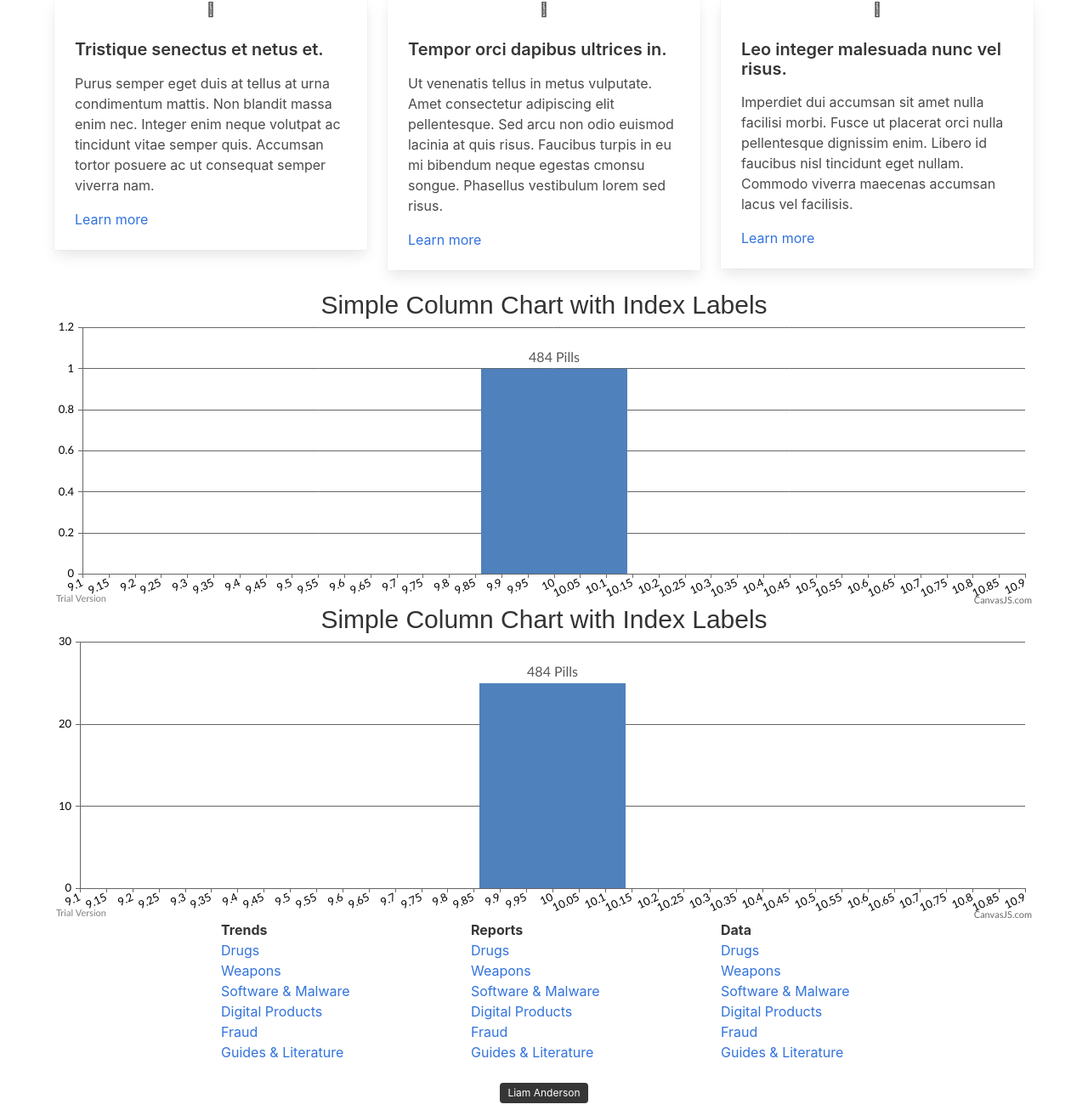
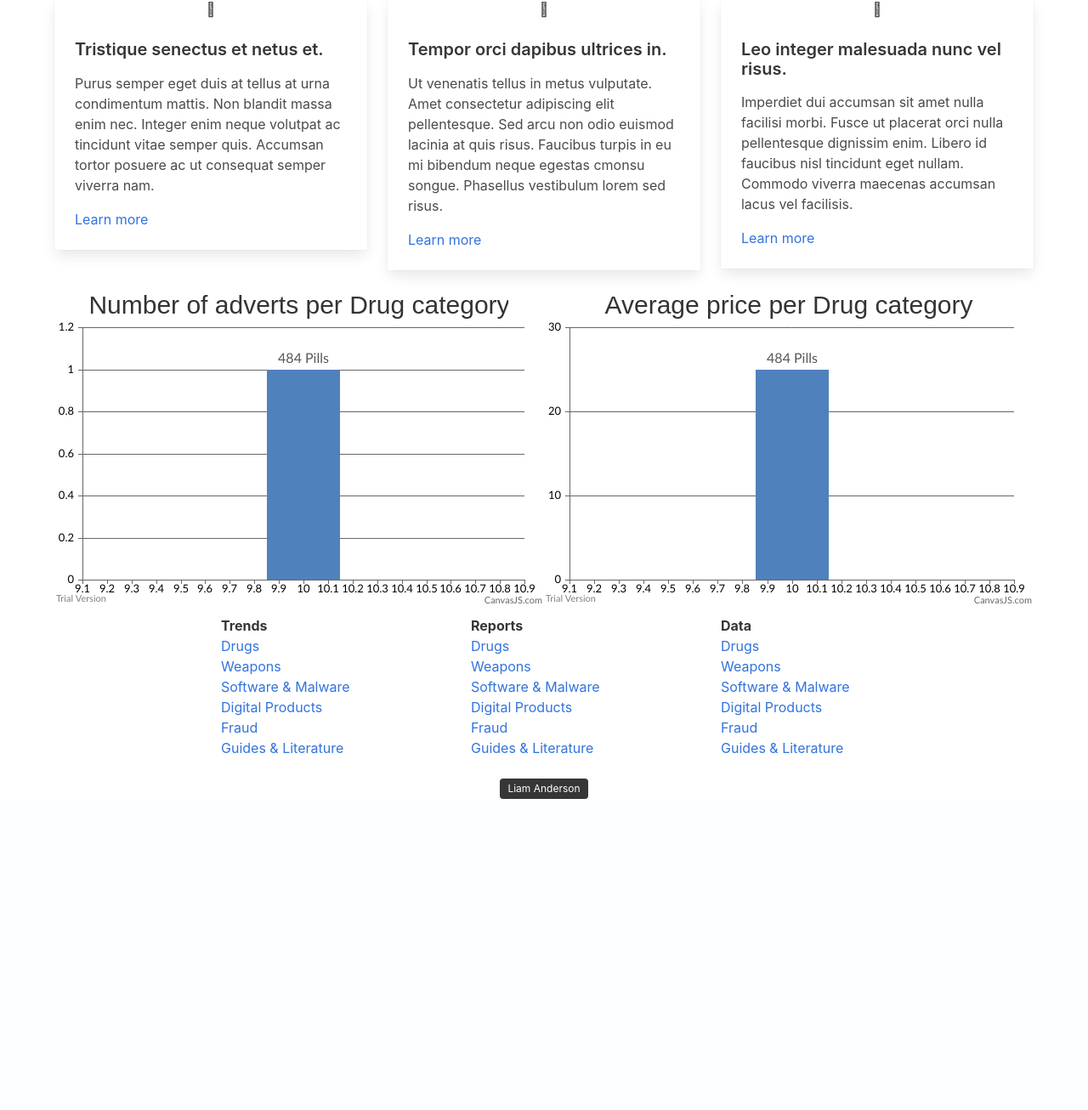
Before and after one commit to mranderson64/DataMule, a PHP site: page / in a window 1280 px wide. Shown: the part 524-1830 px from the top of the page at 85% size. After the commit the page ends 1464 px from the top, so only its background shows below. Run offline with PHP 8.4, Linux system fonts and the light colour scheme.

Commit message:
Styled charts

```diff
--- a/templates/homepage-chart.php
+++ b/templates/homepage-chart.php
@@ -8,11 +8,11 @@ var chart = new CanvasJS.Chart("chartContainer", {
 	exportEnabled: true,
 	theme: "light1", // "light1", "light2", "dark1", "dark2"
 	title:{
-		text: "Simple Column Chart with Index Labels"
+		text: "Number of adverts per Drug category"
 	},
 	data: [{
 		type: "column", //change type to bar, line, area, pie, etc
-		//indexLabel: "{y}", //Shows y value on all Data Points
+		indexLabel: "{y}", //Shows y value on all Data Points
 		indexLabelFontColor: "#5A5757",
       	indexLabelFontSize: 16,
 		indexLabelPlacement: "outside",
@@ -26,11 +26,11 @@ var chart1 = new CanvasJS.Chart("chartContainer1", {
 	exportEnabled: true,
 	theme: "light1", // "light1", "light2", "dark1", "dark2"
 	title:{
-		text: "Simple Column Chart with Index Labels"
+		text: "Average price per Drug category"
 	},
 	data: [{
 		type: "column", //change type to bar, line, area, pie, etc
-		//indexLabel: "{y}", //Shows y value on all Data Points
+		indexLabel: "{y}", //Shows y value on all Data Points
 		indexLabelFontColor: "#5A5757",
       	indexLabelFontSize: 16,
 		indexLabelPlacement: "outside",
--- a/templates/homepage.php
+++ b/templates/homepage.php
@@ -64,8 +64,8 @@ $middle = '
                 </div>
             </div>';
 $bottom = '
-			<div id="chartContainer" style="height: 370px; width: 100%;"></div>
-			<div id="chartContainer1" style="height: 370px; width: 100%;"></div>
+			<div id="chartContainer" style="height: 370px;display: inline-block;float: left;width: 50%;"></div>
+			<div id="chartContainer1" style="height: 370px;display: inline-block;float: left;width: 50%;"></div>
 		</section>
 ';
 
```
